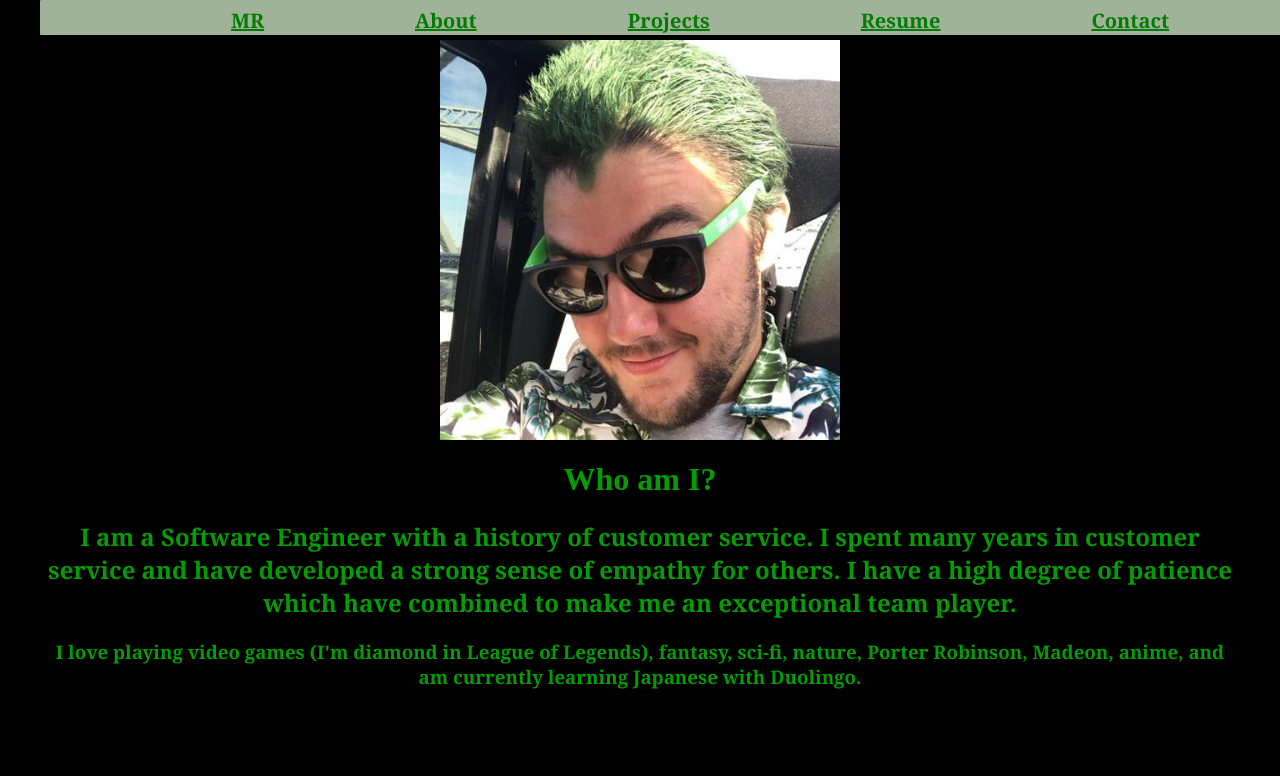
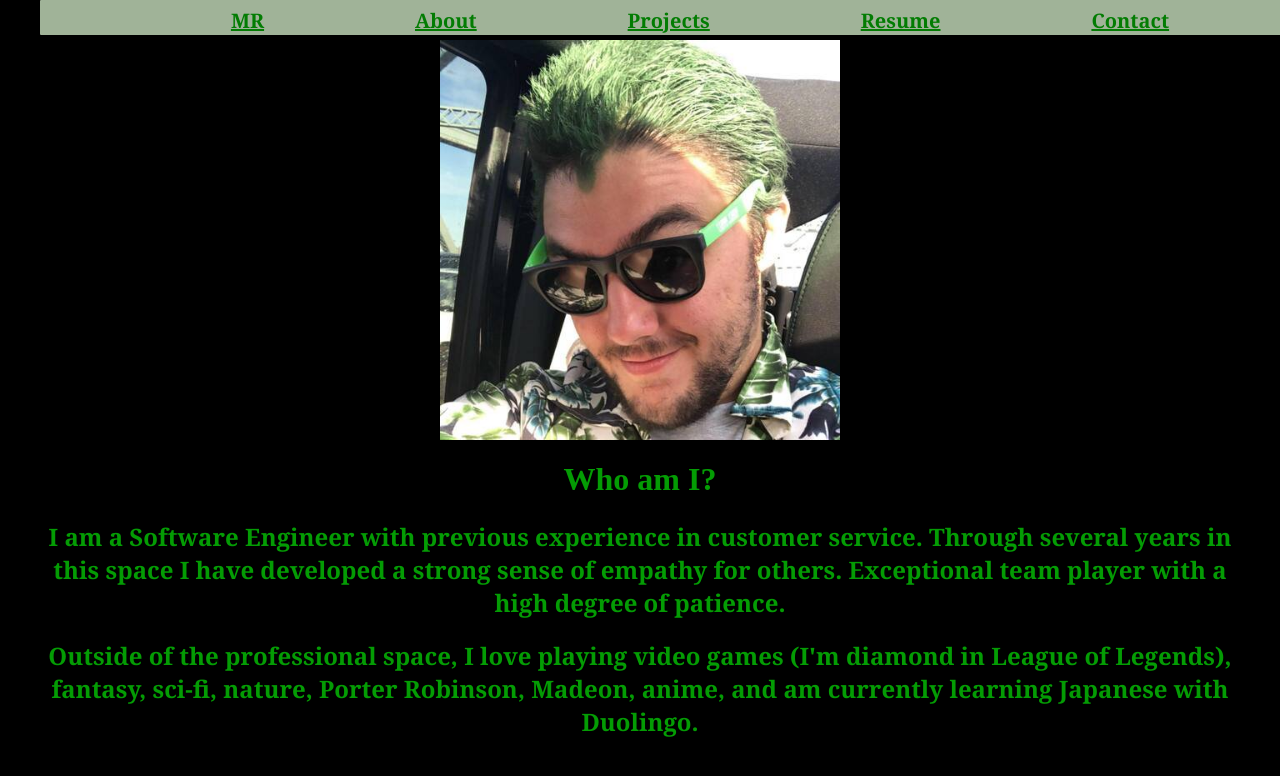
Before and after one commit to demonorez/portfolio-react, a React (Create React App) app: page /about in a window 1280 px wide. Shown: the top 776 px of the page. Built offline with nearby package versions, Linux system fonts and the light colour scheme; a web font is replaced by a local one.

Commit message:
Some about changes

```diff
--- a/src/components/Pages/About/About.jsx
+++ b/src/components/Pages/About/About.jsx
@@ -6,8 +6,8 @@ function About() {
       </div>
       <div class='about'>
         <h1>Who am I?</h1>
-        <h2>I am a Software Engineer with a history of customer service. I spent many years in customer service and have developed a strong sense of empathy for others. I have a high degree of patience which have combined to make me an exceptional team player.</h2>
-        <h3>I love playing video games (I'm diamond in League of Legends), fantasy, sci-fi, nature, Porter Robinson, Madeon, anime, and am currently learning Japanese with Duolingo.</h3>
+        <h2>I am a Software Engineer with previous experience in customer service. Through several years in this space I have developed a strong sense of empathy for others. Exceptional team player with a high degree of patience.</h2>
+        <h2>Outside of the professional space, I love playing video games (I'm diamond in League of Legends), fantasy, sci-fi, nature, Porter Robinson, Madeon, anime, and am currently learning Japanese with Duolingo.</h2>
       </div>
     </>
   )
```
